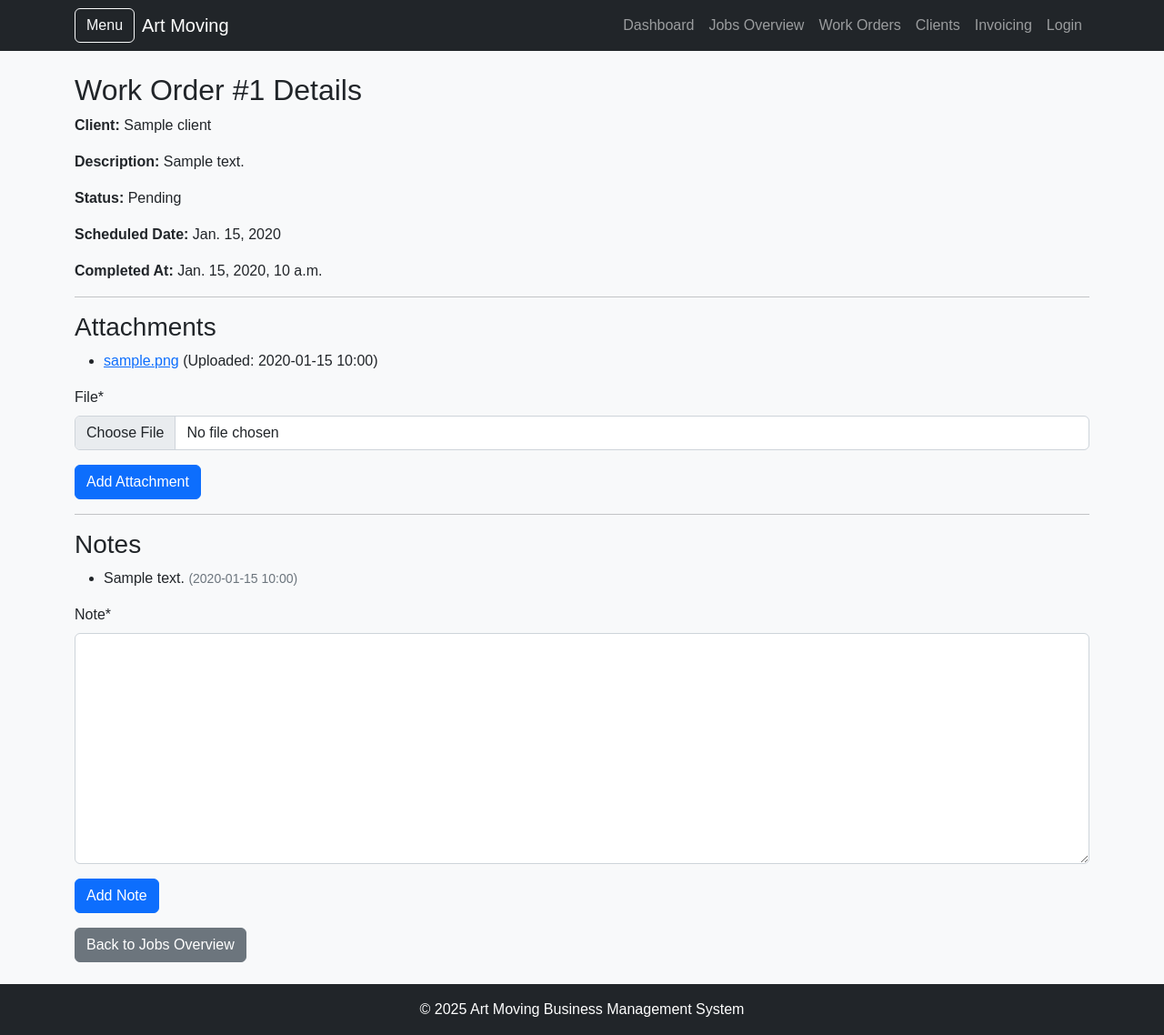
After one commit to mattyray/art_moving_buisness, a Django app: page /workorders/detail/1/ in a window 1280 px wide. The commit adds this page. Shown: the whole page at 91% size. Run offline with Django 5.2, Linux system fonts and the light colour scheme; tables that the repository leaves empty hold one stand-in row (values such as "Sample post"); some libraries are stand-ins or nearby versions.

Commit message:
Add file attachments and notes to work orders
- Added JobAttachment and JobNote models to support file uploads and note-taking.
- Created corresponding forms, views, and templates for the work order detail page.
- Updated URLs and views to link the detail page to the unified Jobs Overview.
- Provided shell commands for creating sample work orders for testing.

```diff
--- /dev/null
+++ b/templates/workorders/workorder_detail.html
@@ -0,0 +1,51 @@
+{% extends "base.html" %}
+{% load crispy_forms_tags %}
+{% block title %}Work Order Detail{% endblock %}
+{% block content %}
+<h2>Work Order #{{ job.id }} Details</h2>
+<p><strong>Client:</strong> {{ job.client.name }}</p>
+<p><strong>Description:</strong> {{ job.job_description }}</p>
+<p><strong>Status:</strong> {{ job.get_status_display }}</p>
+<p><strong>Scheduled Date:</strong> {{ job.scheduled_date|default:"Not Scheduled" }}</p>
+<p><strong>Completed At:</strong> {{ job.completed_at|default:"Not Completed" }}</p>
+
+<hr>
+
+<h3>Attachments</h3>
+<ul>
+    {% for attachment in attachments %}
+    <li>
+        <a href="{{ attachment.file.url }}">{{ attachment.file.name }}</a>
+        (Uploaded: {{ attachment.uploaded_at|date:"Y-m-d H:i" }})
+    </li>
+    {% empty %}
+    <p>No attachments.</p>
+    {% endfor %}
+</ul>
+<form method="post" enctype="multipart/form-data">
+    {% csrf_token %}
+    {{ attachment_form|crispy }}
+    <button type="submit" name="attachment_submit" class="btn btn-primary">Add Attachment</button>
+</form>
+
+<hr>
+
+<h3>Notes</h3>
+<ul>
+    {% for note in notes %}
+    <li>
+        {{ note.note }}
+        <small class="text-muted">({{ note.created_at|date:"Y-m-d H:i" }})</small>
+    </li>
+    {% empty %}
+    <p>No notes.</p>
+    {% endfor %}
+</ul>
+<form method="post">
+    {% csrf_token %}
+    {{ note_form|crispy }}
+    <button type="submit" name="note_submit" class="btn btn-primary">Add Note</button>
+</form>
+
+<a href="{% url 'jobs_overview' %}" class="btn btn-secondary mt-3">Back to Jobs Overview</a>
+{% endblock %}
--- a/workorders/forms.py
+++ b/workorders/forms.py
@@ -1,5 +1,5 @@
 from django import forms
-from .models import WorkOrder
+from .models import WorkOrder, JobAttachment, JobNote
 
 class WorkOrderForm(forms.ModelForm):
     class Meta:
@@ -15,5 +15,15 @@ class WorkOrderForm(forms.ModelForm):
             'estimated_cost',
             'assigned_to',
             'status',
-            'scheduled_date',  # Use scheduled_date instead of deadline if desired
+            'scheduled_date',
         ]
+
+class JobAttachmentForm(forms.ModelForm):
+    class Meta:
+        model = JobAttachment
+        fields = ['file']
+
+class JobNoteForm(forms.ModelForm):
+    class Meta:
+        model = JobNote
+        fields = ['note']
--- a/workorders/models.py
+++ b/workorders/models.py
@@ -27,10 +27,28 @@ class WorkOrder(models.Model):
     estimated_cost = models.DecimalField(max_digits=10, decimal_places=2)
     assigned_to = models.ForeignKey(CustomUser, on_delete=models.SET_NULL, null=True, blank=True)
     status = models.CharField(max_length=20, choices=STATUS_CHOICES, default='pending')
-    scheduled_date = models.DateField(blank=True, null=True)  # New field for scheduling
-    completed_at = models.DateTimeField(blank=True, null=True)  # New field for completion timestamp
+    scheduled_date = models.DateField(blank=True, null=True)
+    completed_at = models.DateTimeField(blank=True, null=True)
     created_at = models.DateTimeField(auto_now_add=True)
     updated_at = models.DateTimeField(auto_now=True)
 
     def __str__(self):
         return f"WorkOrder #{self.id} for {self.client.name}"
+
+# New model for file attachments
+class JobAttachment(models.Model):
+    work_order = models.ForeignKey(WorkOrder, on_delete=models.CASCADE, related_name='attachments')
+    file = models.FileField(upload_to='job_attachments/')
+    uploaded_at = models.DateTimeField(auto_now_add=True)
+
+    def __str__(self):
+        return f"Attachment {self.id} for WorkOrder {self.work_order.id}"
+
+# New model for job notes
+class JobNote(models.Model):
+    work_order = models.ForeignKey(WorkOrder, on_delete=models.CASCADE, related_name='notes')
+    note = models.TextField()
+    created_at = models.DateTimeField(auto_now_add=True)
+
+    def __str__(self):
+        return f"Note {self.id} for WorkOrder {self.work_order.id}"
--- a/workorders/urls.py
+++ b/workorders/urls.py
@@ -7,4 +7,5 @@ urlpatterns = [
     path('jobs/', views.jobs_overview, name='jobs_overview'),
     path('mark_scheduled/<int:job_id>/', views.mark_scheduled, name='mark_scheduled'),
     path('mark_completed/<int:job_id>/', views.mark_completed, name='mark_completed'),
+    path('detail/<int:job_id>/', views.workorder_detail, name='workorder_detail'),
 ]
--- a/workorders/views.py
+++ b/workorders/views.py
@@ -2,8 +2,8 @@ from django.shortcuts import render, redirect, get_object_or_404
 from django.utils import timezone
 from django.http import HttpResponseRedirect
 from django.urls import reverse
-from .models import WorkOrder
-from .forms import WorkOrderForm
+from .models import WorkOrder, JobAttachment, JobNote
+from .forms import WorkOrderForm, JobAttachmentForm, JobNoteForm
 
 def workorder_list(request):
     orders = WorkOrder.objects.all().order_by('-created_at')
@@ -22,8 +22,11 @@ def workorder_create(request):
 def jobs_overview(request):
     query = request.GET.get('q', '')
 
+    # Pending: no scheduled date and status is pending
     pending_jobs = WorkOrder.objects.filter(status='pending', scheduled_date__isnull=True)
+    # Scheduled: has a scheduled date and status pending or in progress
     scheduled_jobs = WorkOrder.objects.filter(status__in=['pending', 'in_progress'], scheduled_date__isnull=False)
+    # Completed: status is completed
     completed_jobs = WorkOrder.objects.filter(status='completed')
 
     if query:
@@ -40,21 +43,51 @@ def jobs_overview(request):
     return render(request, 'workorders/jobs_overview.html', context)
 
 def mark_scheduled(request, job_id):
-    """Mark a pending job as scheduled (or in progress)."""
     job = get_object_or_404(WorkOrder, id=job_id)
     if job.status == 'pending':
         job.status = 'in_progress'
         if not job.scheduled_date:
             job.scheduled_date = timezone.now().date()
         job.save()
-    # Redirect back to the referring page, or jobs overview if none
     return HttpResponseRedirect(request.META.get('HTTP_REFERER', reverse('jobs_overview')))
 
 def mark_completed(request, job_id):
-    """Mark a scheduled job as completed."""
     job = get_object_or_404(WorkOrder, id=job_id)
     if job.status in ['pending', 'in_progress']:
         job.status = 'completed'
         job.completed_at = timezone.now()
         job.save()
     return HttpResponseRedirect(request.META.get('HTTP_REFERER', reverse('jobs_overview')))
+
+def workorder_detail(request, job_id):
+    job = get_object_or_404(WorkOrder, id=job_id)
+    attachments = job.attachments.all()
+    notes = job.notes.all()
+
+    if request.method == 'POST':
+        if 'attachment_submit' in request.POST:
+            attachment_form = JobAttachmentForm(request.POST, request.FILES)
+            if attachment_form.is_valid():
+                attachment = attachment_form.save(commit=False)
+                attachment.work_order = job
+                attachment.save()
+                return redirect('workorder_detail', job_id=job.id)
+        elif 'note_submit' in request.POST:
+            note_form = JobNoteForm(request.POST)
+            if note_form.is_valid():
+                note = note_form.save(commit=False)
+                note.work_order = job
+                note.save()
+                return redirect('workorder_detail', job_id=job.id)
+    else:
+        attachment_form = JobAttachmentForm()
+        note_form = JobNoteForm()
+
+    context = {
+        'job': job,
+        'attachments': attachments,
+        'notes': notes,
+        'attachment_form': attachment_form,
+        'note_form': note_form,
+    }
+    return render(request, 'workorders/workorder_detail.html', context)
```
Also changed, not shown: templates/workorders/jobs_overview.html (+9 -0 lines), workorders/migrations/0003_jobattachment_jobnote.py (added).
